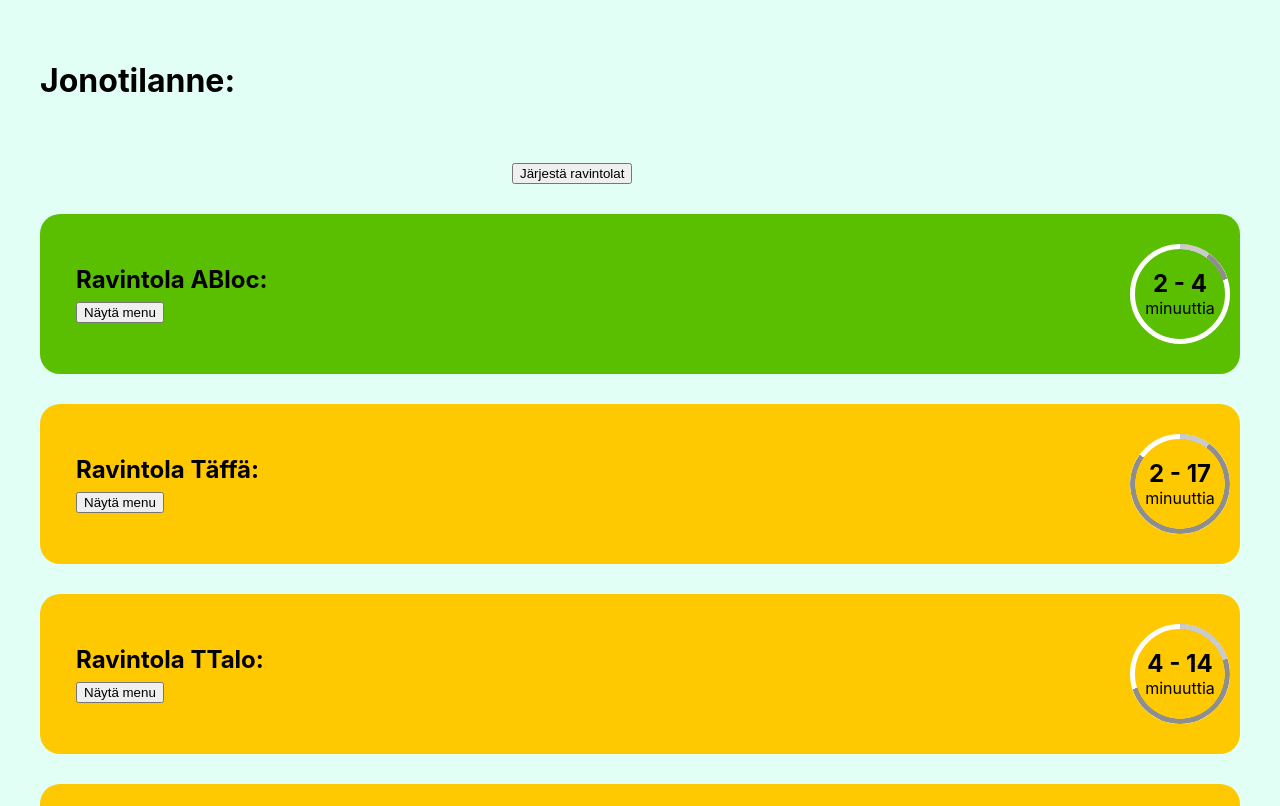
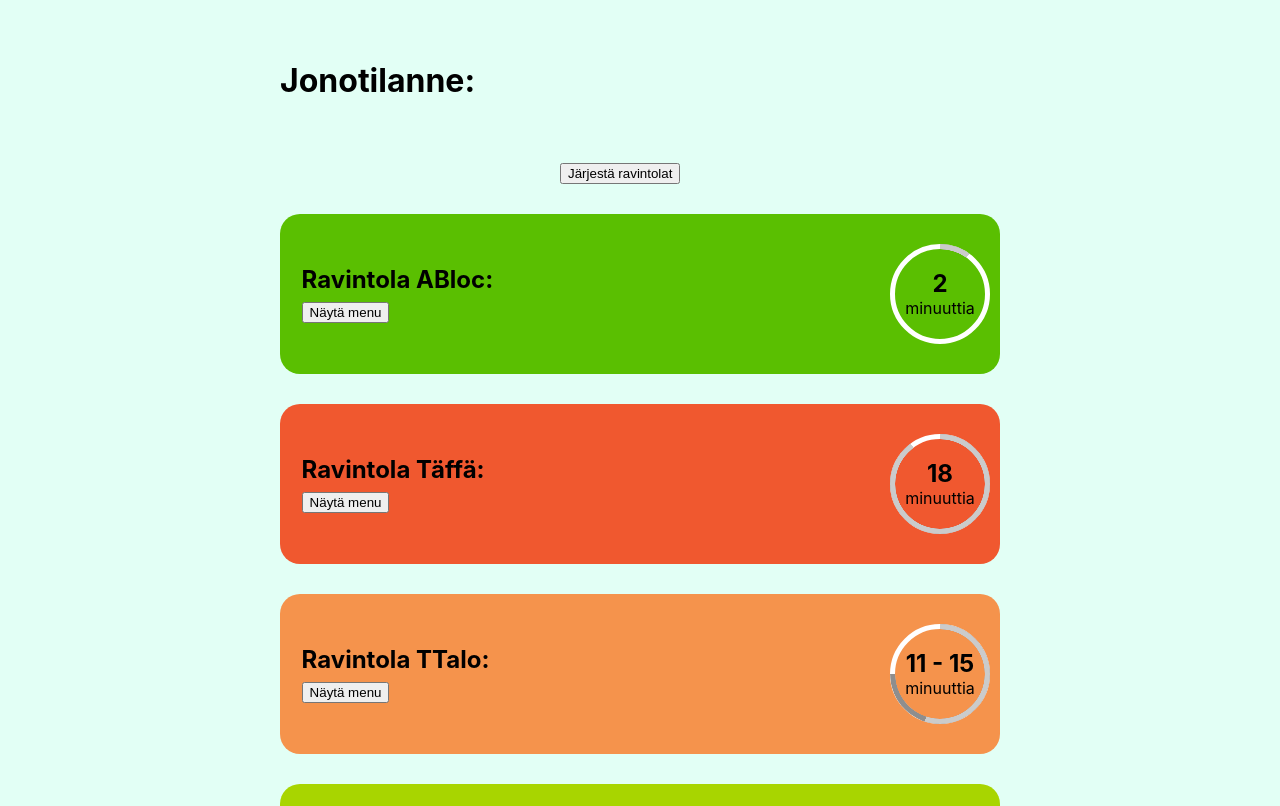
Before and after one commit to aarneng/jonotusboksi, a React (Create React App) app: page / in a window 1280 px wide. Shown: the top 806 px of the page. Built offline with nearby package versions, Linux system fonts and the light colour scheme.

Commit message:
improved UI

```diff
--- a/src/App.css
+++ b/src/App.css
@@ -1,3 +1,9 @@
+.wrapper {
+  max-width: 800px;
+  margin-left: auto;
+  margin-right: auto;
+}
+
 .restaurantList {
   /* padding: 0; */
   padding-right: 10px;
@@ -7,7 +13,6 @@
 .restaurant {
   list-style-type: none;
   margin: 30px;
-  /* padding-bottom: 20px; */
   border-radius: 20px;
   display: flex;               /* establish flex container */
   align-items: center;         /* vertically center flex items */
@@ -91,8 +96,23 @@ h3 {
 }
 
 @keyframes p1 {
-  from{--p1:0}
+  from{
+    --p1:0;
+  }
 }
+
+@-moz-keyframes p1 { /* older versions of FF */
+  from {
+    --p1: 0;
+  }
+}
+
+@-webkit-keyframes p1 {
+  from {
+      --p1: 0;
+  }
+}
+
 
 @property --p2 {
   syntax: '<number>';
@@ -153,6 +173,7 @@ h3 {
   font-weight: 450;
   list-style-type: disclosure-closed;
   margin-left: 15px;
+  font-size: 0.65em;
 }
 
 .menu {
--- a/src/App.js
+++ b/src/App.js
@@ -29,8 +29,6 @@ function App() {
   useEffect(() => {
     // let menuData = Object.values(fakeMenu)
     setMenuDB(fakeMenu)
-    // console.log(fakeMenu);
-    // console.log(menuDB);
     let arrData = Object.values(myData)
     arrData.map(o => o.currentTimeInterval = generateRandomTime(o.minTime, o.maxTime))
     setData(arrData)
@@ -61,6 +59,12 @@ function App() {
     let interval = max - min
     let r1 = Math.floor(Math.random() * interval) + min
     let r2 = Math.floor(Math.random() * interval) + min
+    // console.log(Math.abs(r1 - r2), Math.abs(r1 - r2) >= 8);
+    while (Math.abs(r1 - r2) >= 8 && !(1/1.7 <= r1 / r2 && r1/r2 <= 1.7)) {
+      console.log(r1, r2);
+      r1 = Math.floor(Math.random() * interval) + min
+      r2 = Math.floor(Math.random() * interval) + min
+    }
     return [Math.min(r1, r2), Math.max(r1, r2)]
   }
 
@@ -102,7 +106,7 @@ function App() {
   }
 
   return (
-    <div>
+    <div className="wrapper">
       <h1>
         Jonotilanne:
       </h1>
```
